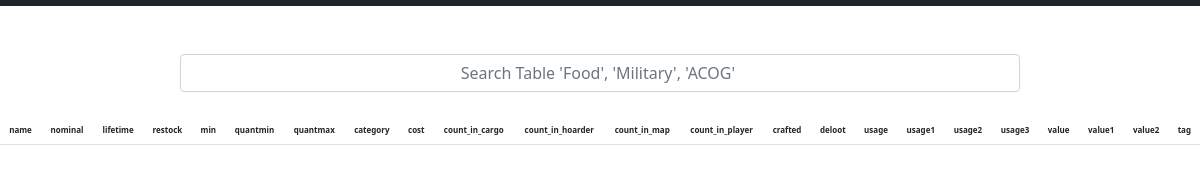
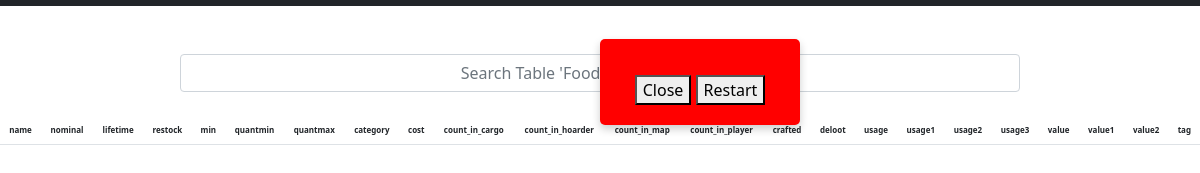
Before and after one commit to PackJC/DayZLootEditor, an Electron app: page index.html in a window 1200 px wide. Shown: the part 275-448 px from the top of the page. Drawn offline with nearby package versions, Linux system fonts and the light colour scheme; no server answers.

Commit message:
Quickfix

```diff
--- a/package.json
+++ b/package.json
@@ -9,7 +9,10 @@
 
     "deploy": "electron-builder build --win --publish always"
   },
-  "repository": "https://github.com/PackJC/DayZLootEditor",
+  "repository": {
+    "type" : "git",
+    "url" : "https://github.com/PackJC/DayZLootEditor.git"
+  },
   "keywords": [
     "DayZ",
     "XML",
--- a/styles.css
+++ b/styles.css
@@ -25,15 +25,14 @@ td {
 
 #notification {
     position: fixed;
-    bottom: 20px;
-    left: 20px;
+    bottom: 50%;
+    left: 50%;
     width: 200px;
     padding: 20px;
     border-radius: 5px;
-    background-color: white;
+    background-color: red;
     box-shadow: 0 4px 8px 0 rgba(0, 0, 0, 0.2);
 }
 
 .hidden {
-    display: none;
 }
```
